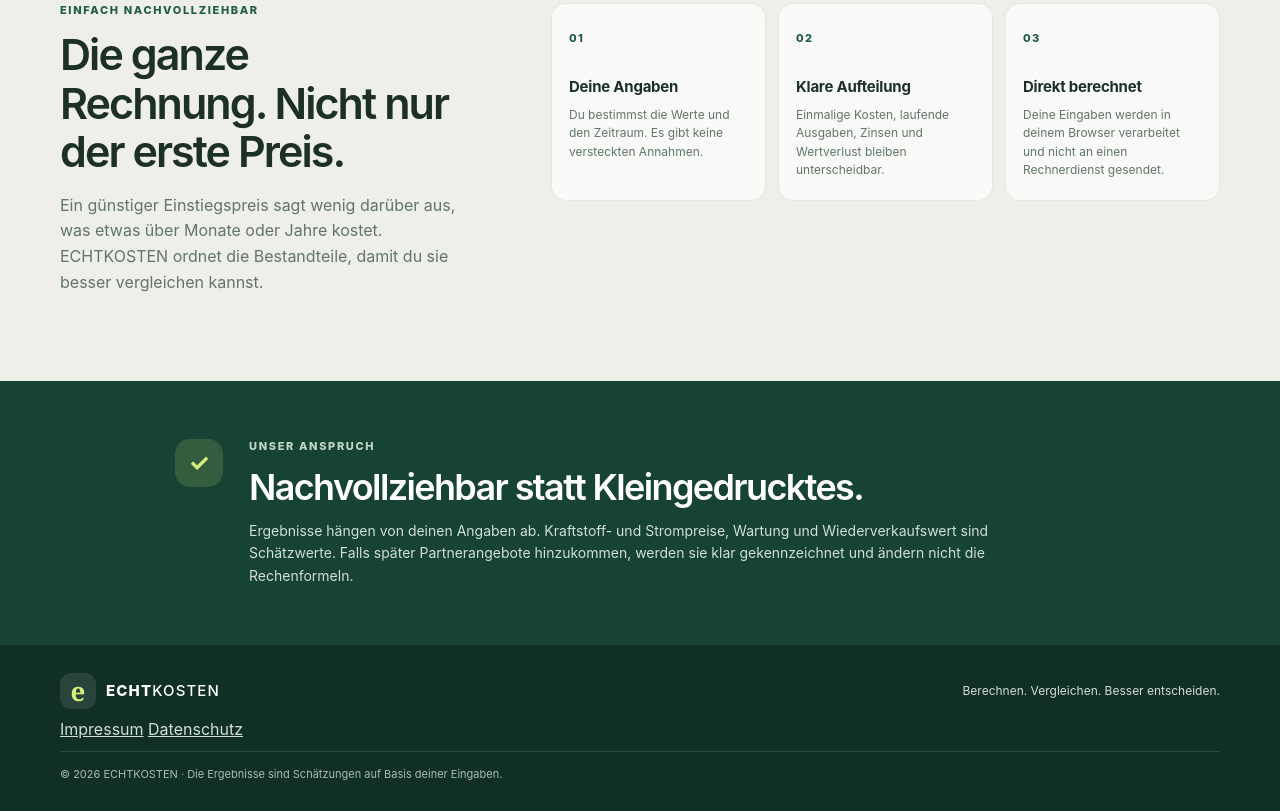
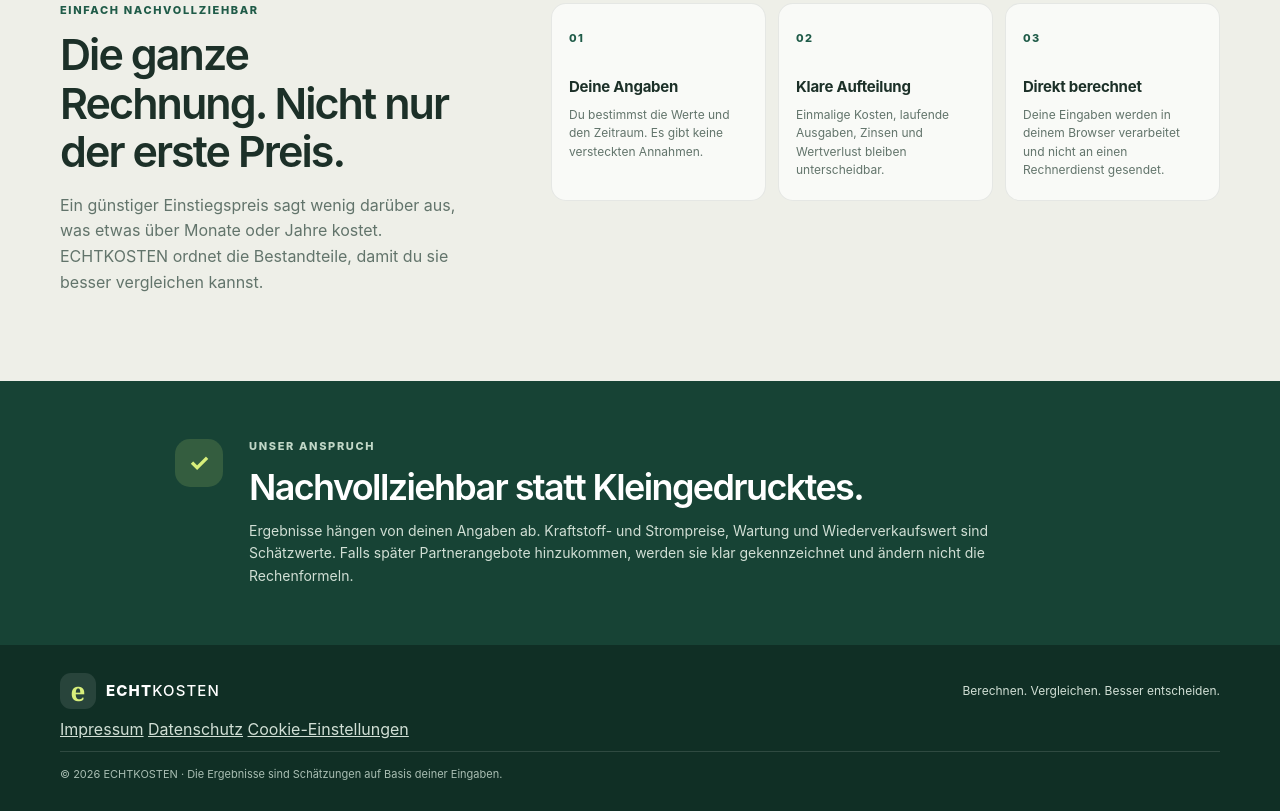
Before and after one commit to Bars1877/echtkosten, a plain HTML site: page index.html in a window 1280 px wide. Shown: the part 1623-2434 px from the top of the page. Drawn offline with Linux system fonts and the light colour scheme.

Commit message:
Update index.html

```diff
--- a/index.html
+++ b/index.html
@@ -231,10 +231,13 @@
     <div class="container footer-inner">
       <a class="brand brand-footer" href="#oben" aria-label="ECHTKOSTEN nach oben"><span class="brand-mark" aria-hidden="true">e</span><span class="brand-name">ECHT<span>KOSTEN</span></span></a>
       <p>Berechnen. Vergleichen. Besser entscheiden.</p>
-      <nav class="footer-links" aria-label="Rechtliche Informationen">
-        <a href="impressum.html">Impressum</a>
-        <a href="datenschutz.html">Datenschutz</a>
-      </nav>
+    <nav class="footer-links" aria-label="Rechtliche Informationen">
+  <a href="impressum.html">Impressum</a>
+  <a href="datenschutz.html">Datenschutz</a>
+  <a href="#" onclick="googlefc.showRevocationMessage(); return false;">
+    Cookie-Einstellungen
+  </a>
+</nav>
       <p class="footer-small">© <span id="currentYear">2026</span> ECHTKOSTEN · Die Ergebnisse sind Schätzungen auf Basis deiner Eingaben.</p>
     </div>
   </footer>
```
